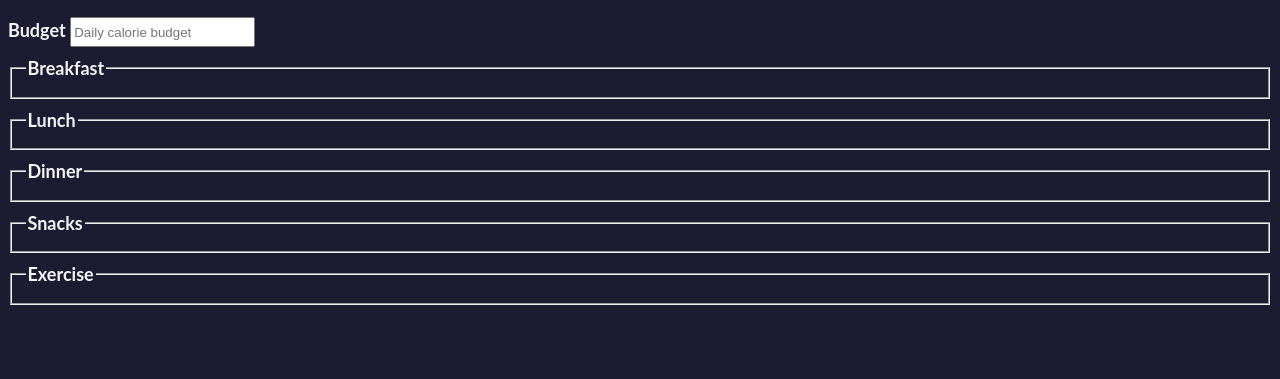
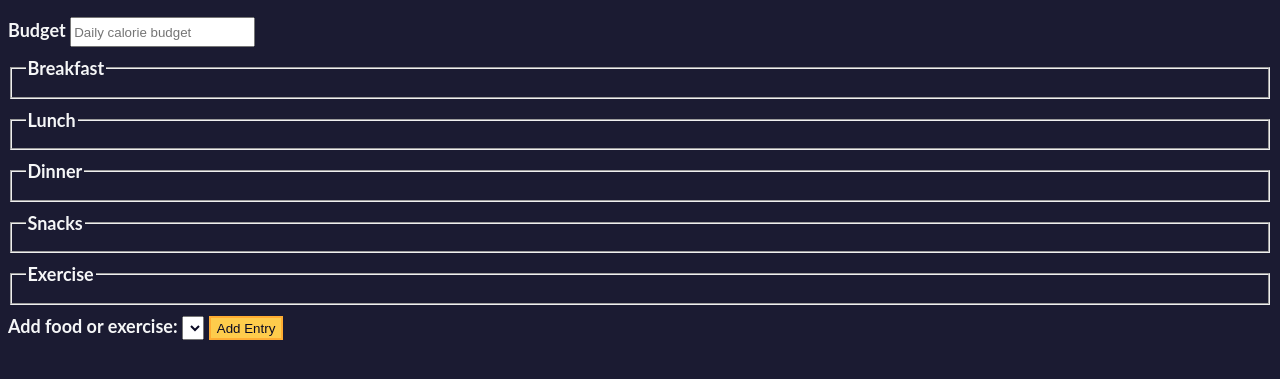
Before and after one commit to Pav85/calorie-counter, a plain HTML site: page index.html in a window 1280 px wide. Shown: the part 67-446 px from the top of the page. Drawn offline with Linux system fonts and the light colour scheme.

Commit message:
Update index.html

```diff
--- a/index.html
+++ b/index.html
@@ -39,6 +39,13 @@
           <legend>Exercise</legend>
           <div class="input-container"></div>
         </fieldset>
+        <div class="controls">
+          <span>
+            <label for="entry-dropdown">Add food or exercise:</label>
+            <select id="entry-dropdown" name="options"></select>
+            <button id="add-entry" type="button">Add Entry</button>
+          </span>
+        </div>
       </form>
     </main>
   </body>
```
